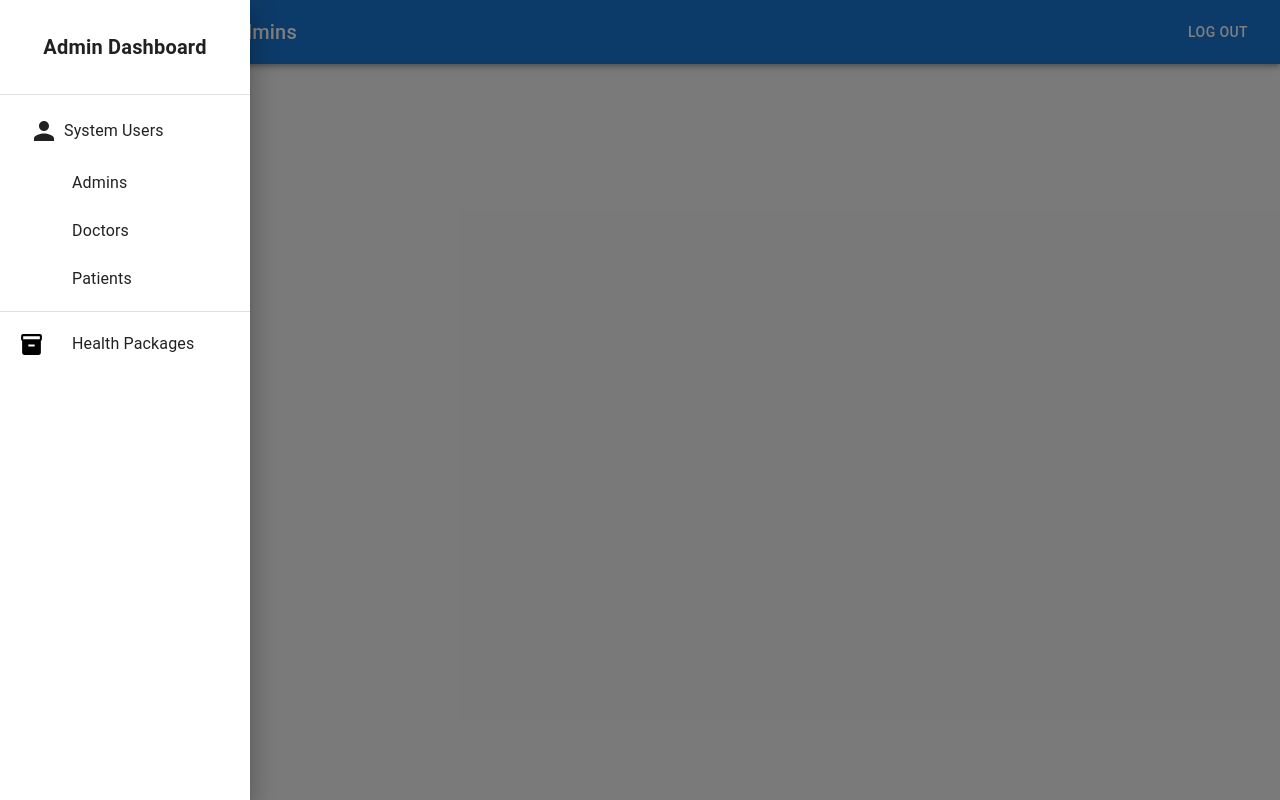
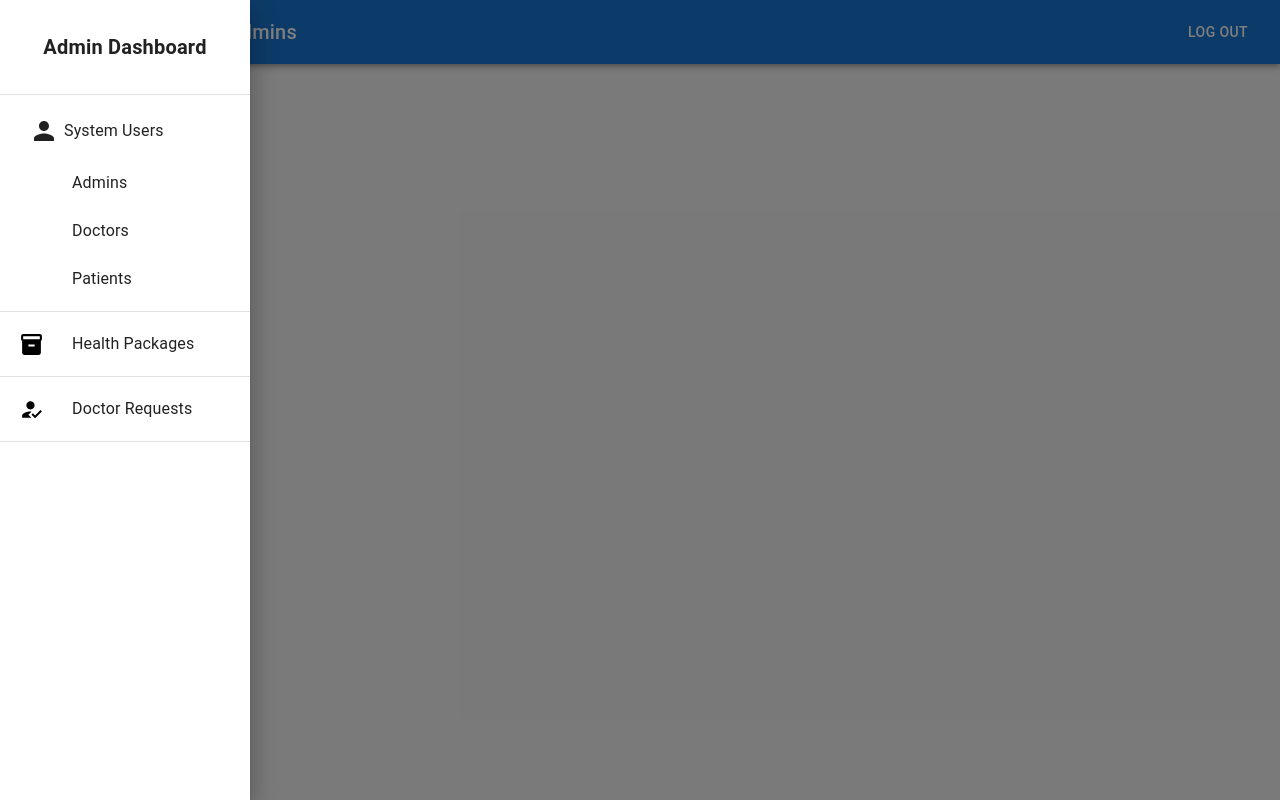
Before and after one commit to advanced-computer-lab-2023/Mern-overflow-Clinic, a React (Create React App) app in the folder client/: page /admin/admins in a window 1280 px wide. Both pictures are taken after a click on the button "menu". Built offline with nearby package versions, Linux system fonts and the light colour scheme.

Commit message:
feat: add manage doctor requests for admin

```diff
--- a/client/src/pages/admin/AdminDashboard.js
+++ b/client/src/pages/admin/AdminDashboard.js
@@ -4,6 +4,7 @@ import { Typography, Toolbar, Box, AppBar, IconButton, Button, Drawer, List, Lis
 import PersonIcon from '@mui/icons-material/Person';
 import Avatar from '@mui/material/Avatar';
 import InventoryIcon from '@mui/icons-material/Inventory';
+import HowToRegIcon from '@mui/icons-material/HowToReg';
 import { Link } from 'react-router-dom';
 
 
@@ -41,6 +42,20 @@ const AdminDashboard = (props) => {
                     </ListItemButton>
                 </ListItem>
             </List>
+            <Divider />
+            <List>
+                <ListItem disablePadding>
+                    <ListItemButton component={Link} to='/admin/doctor-requests'>
+                        <ListItemIcon>
+                            <Avatar sx={{ m: 0, bgcolor: 'white', color: 'black', width: 30, height: 30, padding: 0 }}>
+                                <HowToRegIcon sx={{ width: 25, height: 25 }} />
+                            </Avatar>
+                        </ListItemIcon>
+                        <ListItemText primary="Doctor Requests" />
+                    </ListItemButton>
+                </ListItem>
+            </List>
+            <Divider />
         </ButtonAppBar>
     );
 }
--- /dev/null
+++ b/client/src/pages/admin/AdminManageDoctorRequests.js
@@ -0,0 +1,10 @@
+import AdminDashboard from "./AdminDashboard";
+
+const AdminManageDoctorRequests = () => {
+    return (
+        <AdminDashboard title="Manage Doctor Registration Requests" />
+
+     );
+}
+
+export default AdminManageDoctorRequests;
```
Also changed, not shown: client/src/App.js (+6 -7 lines).
